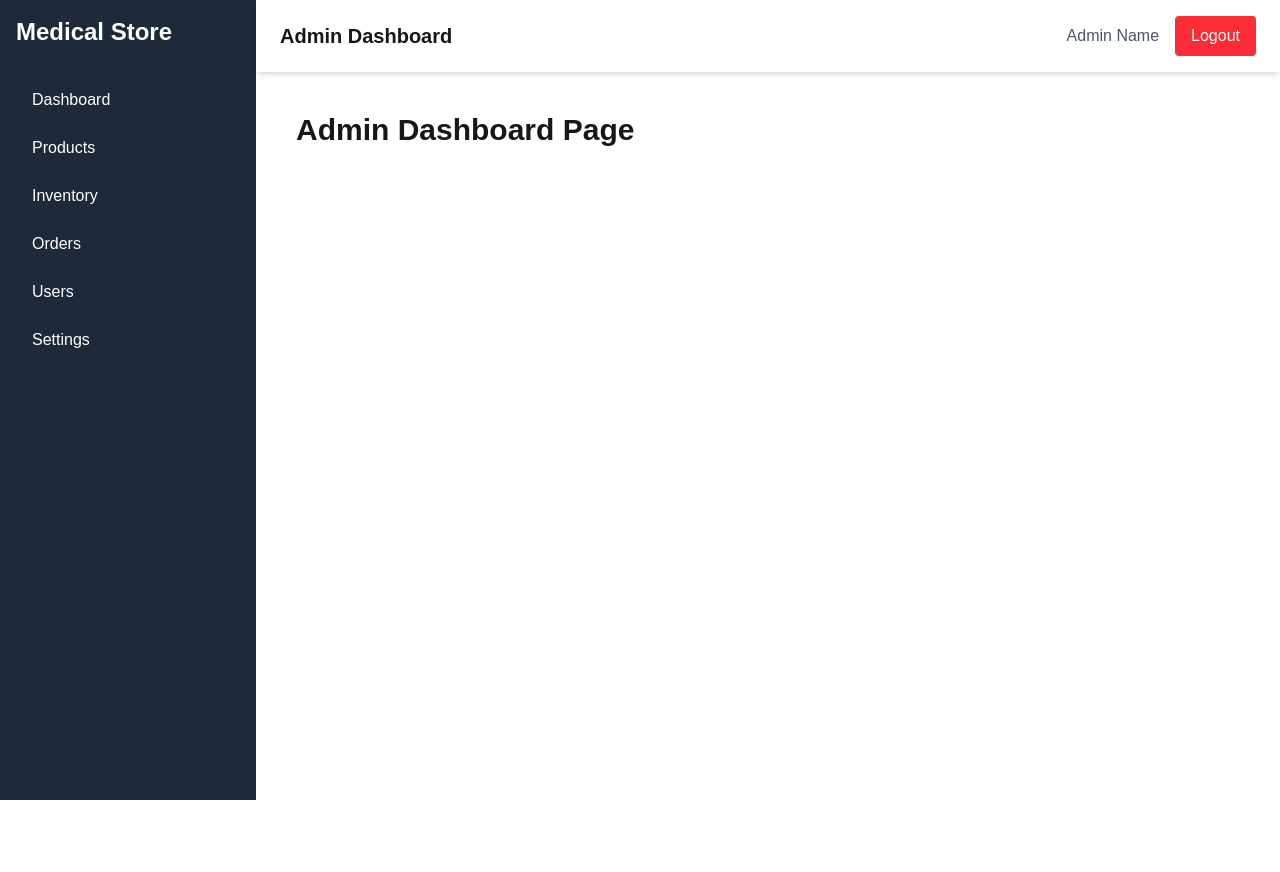
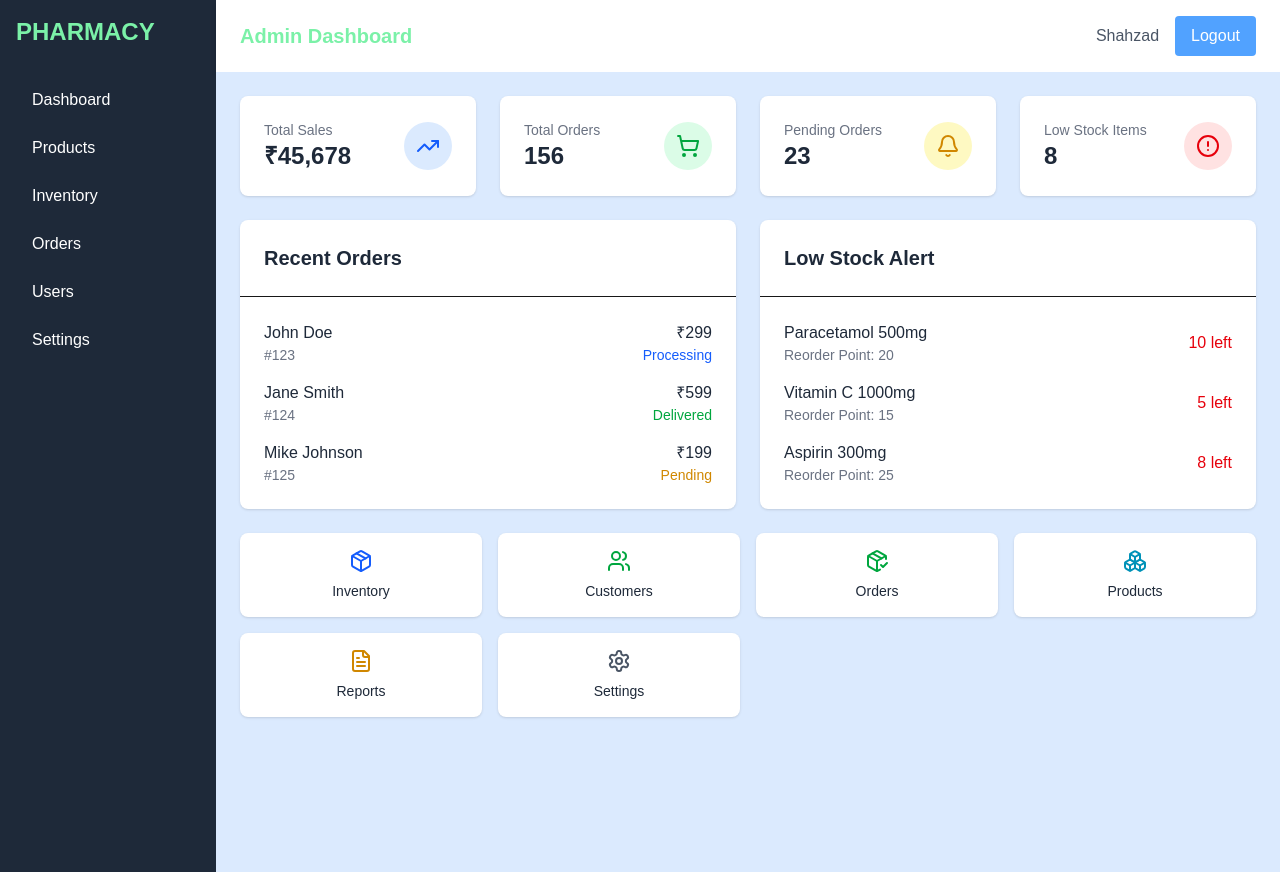
Before and after one commit to Shahzad-Akbar/Pharmacy-Project, a Next.js app in the folder frontend/: page /admin/dashboard in a window 1280 px wide. Before the commit the page ends 800 px from the top, so only its background shows below. Built offline with nearby package versions, Linux system fonts and the light colour scheme.

Commit message:
feat:Admin dashboard created

```diff
--- a/frontend/src/app/admin/dashboard/page.tsx
+++ b/frontend/src/app/admin/dashboard/page.tsx
@@ -1,7 +1,181 @@
-export default function DashboardPage() {
+'use client'
+import { useState } from 'react'
+import {
+  Package,
+  PackageCheck,
+  Boxes,
+  Users,
+  FileText,
+  Settings,
+  Bell,
+  TrendingUp,
+  AlertCircle,
+  ShoppingCart,
+} from 'lucide-react'
+
+export default function AdminDashboard() {
+  const [stats] = useState({
+    totalSales: '₹45,678',
+    totalOrders: '156',
+    pendingOrders: '23',
+    lowStock: '8'
+  })
+
+  const [recentOrders] = useState([
+    { id: '#123', customer: 'John Doe', status: 'Processing', amount: '₹299' },
+    { id: '#124', customer: 'Jane Smith', status: 'Delivered', amount: '₹599' },
+    { id: '#125', customer: 'Mike Johnson', status: 'Pending', amount: '₹199' }
+  ])
+
+  const [lowStockItems] = useState([
+    { name: 'Paracetamol 500mg', stock: '10', reorderPoint: '20' },
+    { name: 'Vitamin C 1000mg', stock: '5', reorderPoint: '15' },
+    { name: 'Aspirin 300mg', stock: '8', reorderPoint: '25' }
+  ])
+
   return (
-    <div className="p-6">
-      <h1 className="text-3xl font-bold">Admin Dashboard Page</h1>
+    <div className="p-6 bg-blue-100 min-h-screen">
+      {/* Stats Overview */}
+      <div className="grid grid-cols-1 md:grid-cols-2 lg:grid-cols-4 gap-6 mb-6">
+        <div className="bg-white p-6 rounded-lg shadow-sm">
+          <div className="flex items-center justify-between">
+            <div>
+              <p className="text-gray-500 text-sm">Total Sales</p>
+              <h3 className="text-2xl font-bold text-gray-800">{stats.totalSales}</h3>
+            </div>
+            <div className="bg-blue-100 p-3 rounded-full">
+              <TrendingUp className="text-blue-600" size={24} />
+            </div>
+          </div>
+        </div>
+
+        <div className="bg-white p-6 rounded-lg shadow-sm">
+          <div className="flex items-center justify-between">
+            <div>
+              <p className="text-gray-500 text-sm">Total Orders</p>
+              <h3 className="text-2xl font-bold text-gray-800">{stats.totalOrders}</h3>
+            </div>
+            <div className="bg-green-100 p-3 rounded-full">
+              <ShoppingCart className="text-green-600" size={24} />
+            </div>
+          </div>
+        </div>
+
+        <div className="bg-white p-6 rounded-lg shadow-sm">
+          <div className="flex items-center justify-between">
+            <div>
+              <p className="text-gray-500 text-sm">Pending Orders</p>
+              <h3 className="text-2xl font-bold text-gray-800">{stats.pendingOrders}</h3>
+            </div>
+            <div className="bg-yellow-100 p-3 rounded-full">
+              <Bell className="text-yellow-600" size={24} />
+            </div>
+          </div>
+        </div>
+
+        <div className="bg-white p-6 rounded-lg shadow-sm">
+          <div className="flex items-center justify-between">
+            <div>
+              <p className="text-gray-500 text-sm">Low Stock Items</p>
+              <h3 className="text-2xl font-bold text-gray-800">{stats.lowStock}</h3>
+            </div>
+            <div className="bg-red-100 p-3 rounded-full">
+              <AlertCircle className="text-red-600" size={24} />
+            </div>
+          </div>
+        </div>
+      </div>
+
+      <div className="grid grid-cols-1 lg:grid-cols-2 gap-6">
+        {/* Recent Orders */}
+        <div className="bg-white rounded-lg shadow-sm">
+          <div className="p-6 border-b">
+            <h2 className="text-xl font-semibold text-gray-800">Recent Orders</h2>
+          </div>
+          <div className="p-6">
+            <div className="space-y-4">
+              {recentOrders.map((order) => (
+                <div key={order.id} className="flex items-center justify-between">
+                  <div>
+                    <p className="font-medium text-gray-800">{order.customer}</p>
+                    <p className="text-sm text-gray-500">{order.id}</p>
+                  </div>
+                  <div className="text-right">
+                    <p className="font-medium text-gray-800">{order.amount}</p>
+                    <p className={`text-sm ${
+                      order.status === 'Delivered' ? 'text-green-600' :
+                      order.status === 'Processing' ? 'text-blue-600' : 'text-yellow-600'
+                    }`}>{order.status}</p>
+                  </div>
+                </div>
+              ))}
+            </div>
+          </div>
+        </div>
+
+        {/* Low Stock Alert */}
+        <div className="bg-white rounded-lg shadow-sm">
+          <div className="p-6 border-b">
+            <h2 className="text-xl font-semibold text-gray-800">Low Stock Alert</h2>
+          </div>
+          <div className="p-6">
+            <div className="space-y-4">
+              {lowStockItems.map((item) => (
+                <div key={item.name} className="flex items-center justify-between">
+                  <div>
+                    <p className="font-medium text-gray-800">{item.name}</p>
+                    <p className="text-sm text-gray-500">Reorder Point: {item.reorderPoint}</p>
+                  </div>
+                  <div className="text-right">
+                    <p className="font-medium text-red-600">{item.stock} left</p>
+                  </div>
+                </div>
+              ))}
+            </div>
+          </div>
+        </div>
+      </div>
+
+      {/* Quick Actions */}
+      <div className="grid grid-cols-2 md:grid-cols-4 gap-4 mt-6">
+        <button
+        onClick={() => {window.location.href = '/admin/inventory';}}
+        className="p-4 bg-white rounded-lg shadow-sm hover:shadow-xl transition-shadow">
+          <Package className="mx-auto mb-2 text-blue-600" size={24} />
+          <p className="text-sm text-center text-gray-800">Inventory</p>
+        </button>
+        <button
+        onClick={() =>{window.location.href = '/admin/users'}}
+        className="p-4 bg-white rounded-lg shadow-sm hover:shadow-xl transition-shadow">
+          <Users className="mx-auto mb-2 text-green-600" size={24} />
+          <p className="text-sm text-center text-gray-800">Customers</p>
+        </button>
+        <button
+        onClick={()=>{window.location.href='/admin/orders';}}
+        className="p-4 bg-white rounded-lg shadow-sm hover:shadow-xl transition-shadow">
+          <PackageCheck className="mx-auto mb-2 text-green-600" size={24} />
+          <p className="text-sm text-center text-gray-800">Orders</p>
+        </button>
+        <button
+        onClick={() => {window.location.href = '/admin/product';}}
+        className="p-4 bg-white rounded-lg shadow-sm hover:shadow-xl transition-shadow">
+          <Boxes className="mx-auto mb-2 text-cyan-600" size={24} />
+          <p className="text-sm text-center text-gray-800">Products</p>
+        </button>
+        <button
+        onClick={() => {window.location.href = '/admin/report';}}
+        className="p-4 bg-white rounded-lg shadow-sm hover:shadow-xl transition-shadow">
+          <FileText className="mx-auto mb-2 text-yellow-600" size={24} />
+          <p className="text-sm text-center text-gray-800">Reports</p>
+        </button>
+        <button
+        onClick={() => {window.location.href = '/admin/settings';}}
+        className="p-4 bg-white rounded-lg shadow-sm hover:shadow-xl transition-shadow">
+          <Settings className="mx-auto mb-2 text-gray-600" size={24} />
+          <p className="text-sm text-center text-gray-800">Settings</p>
+        </button>
+
+      </div>
     </div>
-  );
+  )
 }
--- a/frontend/src/app/admin/layout.tsx
+++ b/frontend/src/app/admin/layout.tsx
@@ -11,7 +11,7 @@ export default function AdminLayout({
       <AdminSidebar />
       <div className="flex-1">
         <AdminNavbar />
-        <main className="p-4">{children}</main>
+        <main className="">{children}</main>
       </div>
     </div>
   )
--- /dev/null
+++ b/frontend/src/app/admin/orders/page.tsx
@@ -0,0 +1,8 @@
+export const Orders = () => {
+    return(
+        <div>
+            <h1>Orders</h1>
+        </div>
+    )
+}
+export default Orders;
--- a/frontend/src/app/admin/manage/page.tsx
+++ b/frontend/src/app/admin/settings/page.tsx
@@ -1,7 +1,7 @@
 export default function ManagePage() {
   return (
     <div className="p-6">
-      <h1 className="text-3xl font-bold">Admin Management Page</h1>
+      <h1 className="text-3xl font-bold">Admin setting Page</h1>
     </div>
   );
 }
--- a/frontend/src/components/admin/AdminNavbar.tsx
+++ b/frontend/src/components/admin/AdminNavbar.tsx
@@ -2,10 +2,10 @@ export default function AdminNavbar() {
   return (
     <nav className="bg-white shadow-md px-6 py-4">
       <div className="flex justify-between items-center">
-        <h1 className="text-xl font-semibold">Admin Dashboard</h1>
+        <h1 className="text-xl font-semibold text-green-300">Admin Dashboard</h1>
         <div className="flex items-center gap-4">
-          <span className="text-gray-600">Admin Name</span>
-          <button className="bg-red-500 text-white px-4 py-2 rounded hover:bg-red-600">
+          <span className="text-gray-600">Shahzad</span>
+          <button className="bg-blue-400 text-white px-4 py-2 rounded hover:bg-blue-700">
             Logout
           </button>
         </div>
--- a/frontend/src/components/admin/AdminSidebar.tsx
+++ b/frontend/src/components/admin/AdminSidebar.tsx
@@ -1,8 +1,8 @@
 export default function AdminSidebar() {
   return (
-    <aside className="bg-gray-800 text-white w-64 min-h-screen p-4">
+    <aside className="bg-gray-800 text-white w-54 min-h-screen p-4">
       <div className="mb-8">
-        <h2 className="text-2xl font-bold">Medical Store</h2>
+        <h2 className="text-2xl font-bold text-green-300">PHARMACY</h2>
       </div>
 
       <nav className="space-y-2">
```
